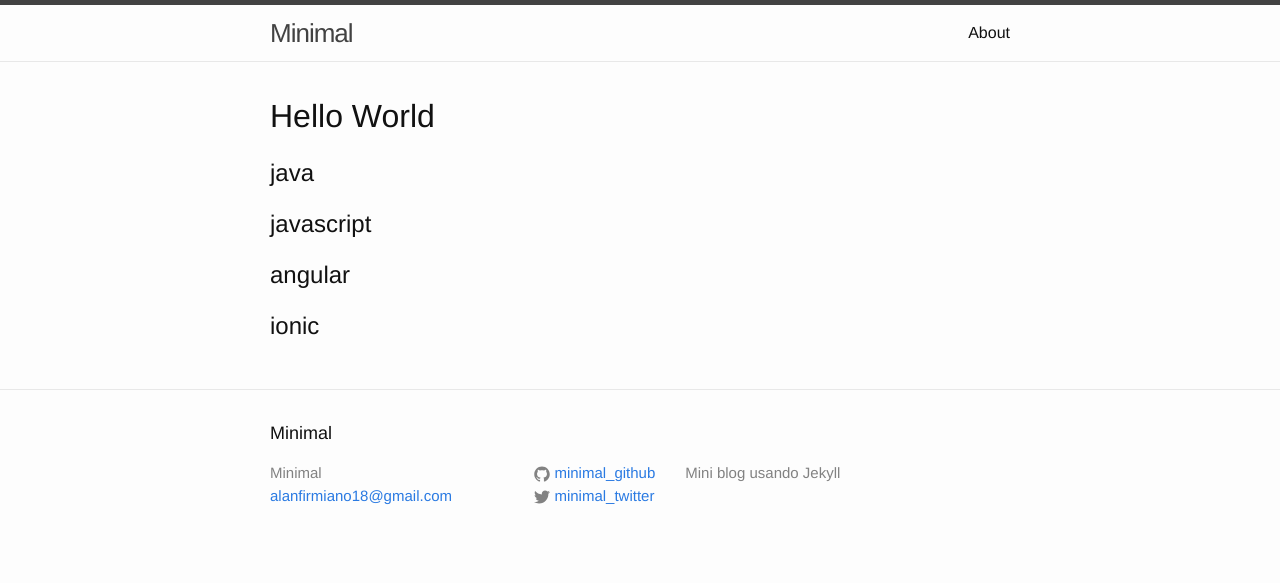
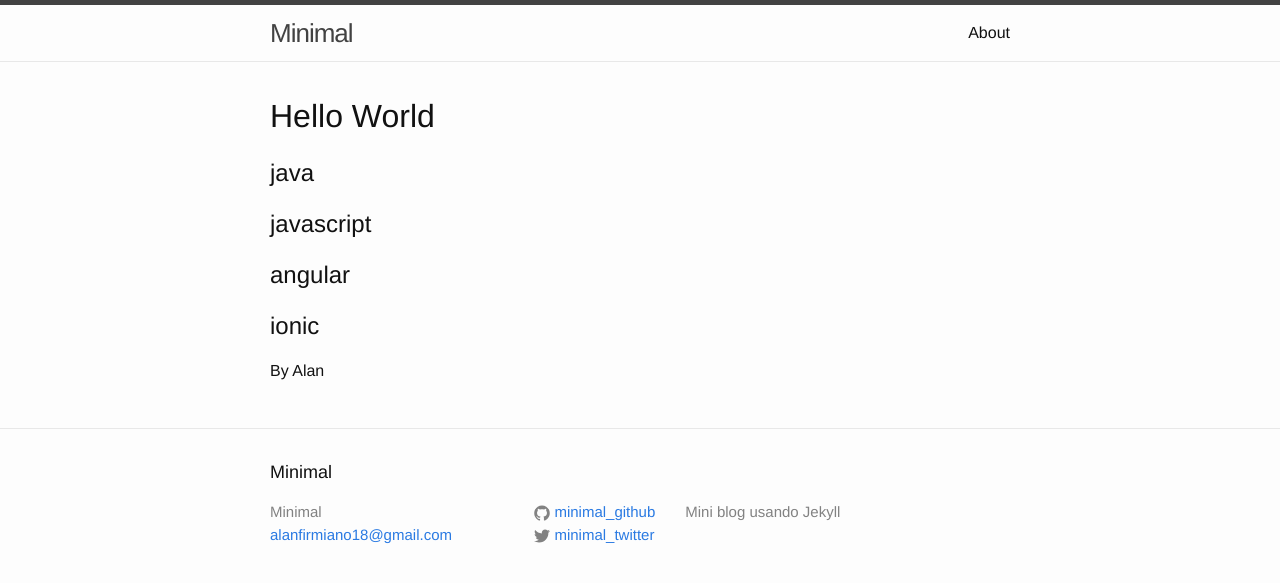
Before and after one commit to AlanFirmiano/minimal-blog, a Jekyll site: the page built from index.html, in a window 1280 px wide. Shown: the top 583 px of the page. Built offline with Jekyll 4.4.1, drawn with Linux system fonts in a browser that asks for light colours.

Commit message:
usando condicionais para mostrar dados do blog

```diff
--- a/index.html
+++ b/index.html
@@ -13,3 +14,9 @@ skils:
 {% for skil in page.skils %}
   <h2>{{skil}}</h2>
 {% endfor %}
+
+{% if page.show_footer%}
+<footer>
+  <p>By Alan</p>
+</footer>
+{%endif%}
```
Also changed, not shown: other parts of index.html (+1 -0 lines), 2 other files.
